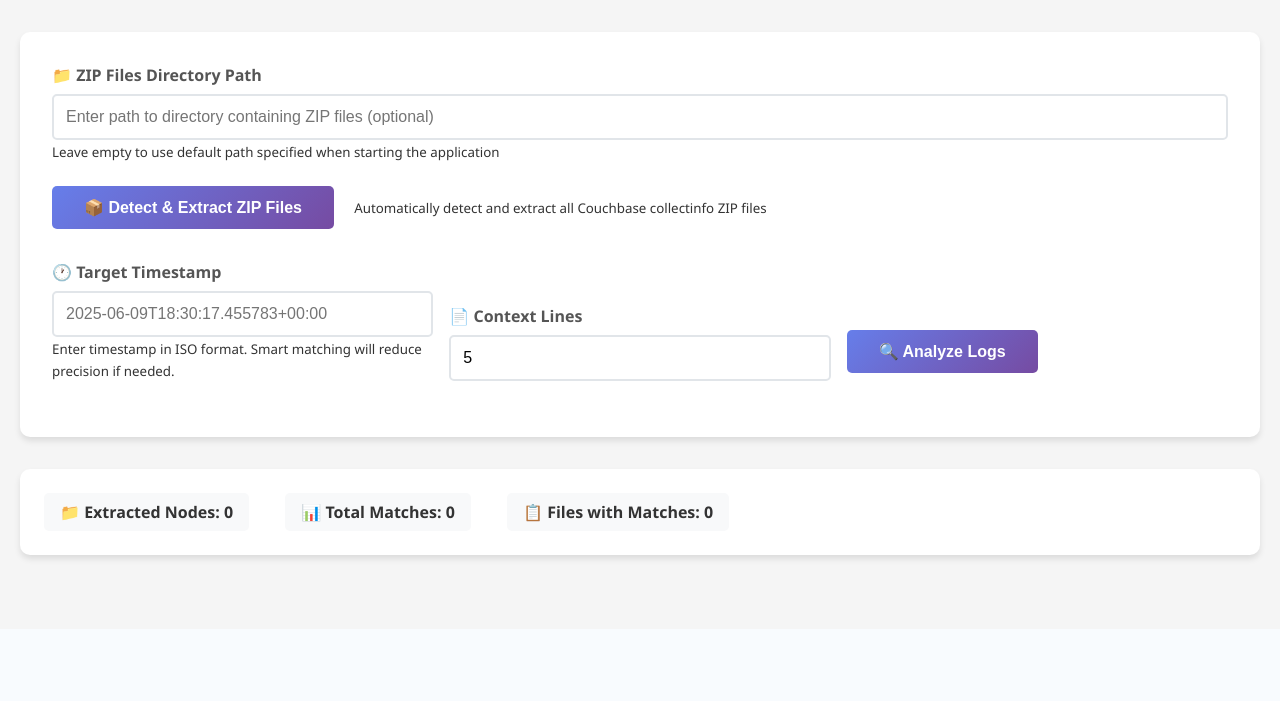
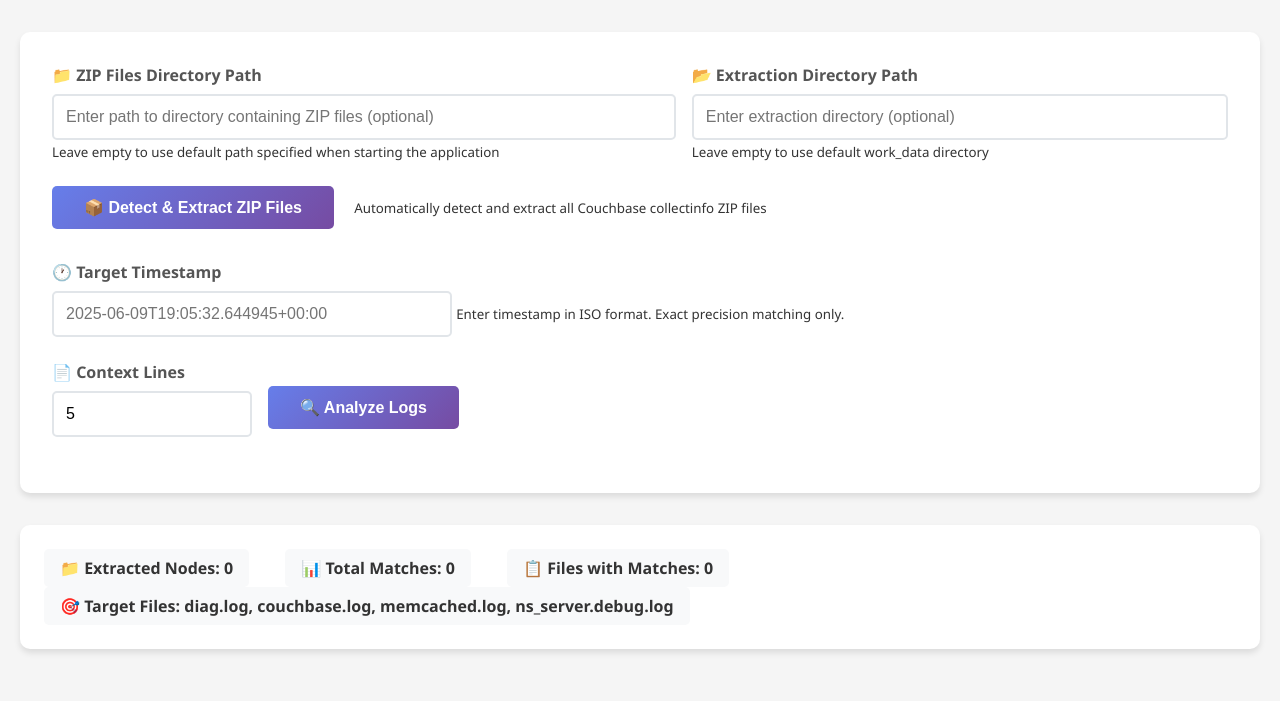
Before and after one commit to hbqdev/cbsupport_tools, a Flask app: page / in a window 1280 px wide. Shown: the part 171-872 px from the top of the page. Before the commit the page ends 733 px from the top, so only its background shows below. Run offline with Flask 3, Linux system fonts and the light colour scheme; data that the repository does not hold is empty.

Commit message:
timestamp

```diff
--- a/app.py
+++ b/app.py
@@ -26,10 +26,20 @@ class LogAnalyzer:
         self.work_dir.mkdir(exist_ok=True)
         self.zip_path = Path(zip_path)
         self.extracted_dirs = []
+        # Predefined list of log files to focus on
+        self.target_files = [
+            "diag.log",
+            "couchbase.log",
+            "memcached.log",
+            "ns_server.debug.log"
+        ]
 
-    def detect_and_extract_zips(self, custom_path: str = None) -> List[str]:
+    def detect_and_extract_zips(self, custom_path: str = None, custom_extract_path: str = None) -> List[str]:
         """Detect and extract all zip files in the specified directory."""
         search_path = Path(custom_path) if custom_path else self.zip_path
+        extract_base_dir = Path(custom_extract_path) if custom_extract_path else self.work_dir
+        extract_base_dir.mkdir(exist_ok=True)
+
         zip_files = glob.glob(str(search_path / "*.zip"))
         extracted = []
 
@@ -37,7 +47,7 @@ class LogAnalyzer:
             try:
                 with zipfile.ZipFile(zip_file, 'r') as zip_ref:
                     # Create extraction directory
-                    extract_dir = self.work_dir / Path(zip_file).stem
+                    extract_dir = extract_base_dir / Path(zip_file).stem
                     extract_dir.mkdir(exist_ok=True)
 
                     # Extract all files
@@ -54,14 +64,14 @@ class LogAnalyzer:
         self.extracted_dirs = extracted
         return extracted
 
-    def find_log_files(self, directory: str) -> List[str]:
-        """Find all .log files in a directory."""
-        log_files = []
+    def find_log_files(self, directory: str) -> Dict[str, str]:
+        """Find target log files in a directory and return as dict."""
+        log_files = {}
         for root, dirs, files in os.walk(directory):
             for file in files:
-                if file.endswith('.log'):
-                    log_files.append(os.path.join(root, file))
-        return sorted(log_files)
+                if file in self.target_files:
+                    log_files[file] = os.path.join(root, file)
+        return log_files
 
     def parse_timestamp(self, line: str) -> Optional[datetime]:
         """Extract and parse timestamp from a log line."""
@@ -77,73 +87,85 @@ class LogAnalyzer:
         return None
 
     def find_timestamp_matches(self, file_path: str, target_timestamp: str, context_lines: int = 5) -> List[Dict]:
-        """Find lines matching the target timestamp with progressively reduced precision."""
+        """Find lines matching the target timestamp with exact precision only."""
         matches = []
 
         try:
-            # Parse target timestamp
+            # Parse target timestamp to get the datetime object
             target_dt = date_parser.parse(target_timestamp)
 
-            # Different precision levels
-            precision_formats = [
-                "%Y-%m-%dT%H:%M:%S.%f",  # Full precision
-                "%Y-%m-%dT%H:%M:%S",     # Second precision
-                "%Y-%m-%dT%H:%M",        # Minute precision
-                "%Y-%m-%dT%H",           # Hour precision
-                "%Y-%m-%d",              # Day precision
-            ]
+            # Determine precision format based on user input
+            precision_format = self.detect_timestamp_precision(target_timestamp)
+            target_str = target_dt.strftime(precision_format)
 
             with open(file_path, 'r', encoding='utf-8', errors='ignore') as f:
                 lines = f.readlines()
 
-            # Try each precision level
-            for precision_format in precision_formats:
-                target_str = target_dt.strftime(precision_format)
+            # Only search for the exact precision provided by user
+            for i, line in enumerate(lines):
+                line_dt = self.parse_timestamp(line)
+                if line_dt:
+                    line_str = line_dt.strftime(precision_format)
+                    if line_str == target_str:
+                        # Get context lines
+                        start_idx = max(0, i - context_lines)
+                        end_idx = min(len(lines), i + context_lines + 1)
 
-                for i, line in enumerate(lines):
-                    line_dt = self.parse_timestamp(line)
-                    if line_dt:
-                        line_str = line_dt.strftime(precision_format)
-                        if line_str == target_str:
-                            # Get context lines
-                            start_idx = max(0, i - context_lines)
-                            end_idx = min(len(lines), i + context_lines + 1)
-
-                            context = {
-                                'line_number': i + 1,
-                                'matched_line': line.strip(),
-                                'precision': precision_format,
-                                'context_lines': [
-                                    {
-                                        'line_num': start_idx + j + 1,
-                                        'content': lines[start_idx + j].rstrip(),
-                                        'is_match': start_idx + j == i
-                                    }
-                                    for j in range(end_idx - start_idx)
-                                ]
-                            }
-                            matches.append(context)
-
-                # If we found matches at this precision, don't try lower precision
-                if matches:
-                    break
+                        context = {
+                            'line_number': i + 1,
+                            'matched_line': line.strip(),
+                            'precision': precision_format,
+                            'context_lines': [
+                                {
+                                    'line_num': start_idx + j + 1,
+                                    'content': lines[start_idx + j].rstrip(),
+                                    'is_match': start_idx + j == i
+                                }
+                                for j in range(end_idx - start_idx)
+                            ]
+                        }
+                        matches.append(context)
 
         except Exception as e:
             print(f"Error processing {file_path}: {e}")
 
         return matches
 
+    def detect_timestamp_precision(self, timestamp_str: str) -> str:
+        """Detect the precision level from user input and return appropriate format."""
+        # Remove timezone info for precision detection
+        clean_timestamp = timestamp_str.split('+')[0].split('-', 3)[-1] if '+' in timestamp_str else timestamp_str
+        clean_timestamp = clean_timestamp.split('Z')[0] if 'Z' in clean_timestamp else clean_timestamp
+
+        # Count the components to determine precision
+        if '.' in clean_timestamp:
+            return "%Y-%m-%dT%H:%M:%S.%f"  # Has microseconds
+        elif len(clean_timestamp.split(':')) == 3:
+            return "%Y-%m-%dT%H:%M:%S"     # Has seconds
+        elif len(clean_timestamp.split(':')) == 2:
+            return "%Y-%m-%dT%H:%M"        # Has minutes
+        elif 'T' in clean_timestamp and len(clean_timestamp.split('T')[1]) >= 2:
+            return "%Y-%m-%dT%H"           # Has hours
+        else:
+            return "%Y-%m-%d"              # Day only
+
     def analyze_logs(self, target_timestamp: str, context_lines: int = 5) -> Dict:
         """Analyze all extracted logs for the target timestamp."""
         results = {
             'timestamp': target_timestamp,
             'nodes': {},
+            'by_file': {},  # New: organize results by file type for easy comparison
             'summary': {
                 'total_nodes': 0,
                 'total_matches': 0,
-                'files_with_matches': 0
+                'files_with_matches': 0,
+                'available_files': self.target_files
             }
         }
+
+        # Initialize by_file structure
+        for file_name in self.target_files:
+            results['by_file'][file_name] = {}
 
         # Process each extracted directory (node)
         for extract_dir in self.extracted_dirs:
@@ -152,23 +174,43 @@ class LogAnalyzer:
 
             node_results = {
                 'log_files': {},
-                'total_matches': 0
+                'total_matches': 0,
+                'available_files': list(log_files.keys())
             }
 
-            for log_file in log_files:
-                file_name = os.path.basename(log_file)
-                matches = self.find_timestamp_matches(log_file, target_timestamp, context_lines)
+            # Process each target file
+            for file_name in self.target_files:
+                if file_name in log_files:
+                    log_file = log_files[file_name]
+                    matches = self.find_timestamp_matches(log_file, target_timestamp, context_lines)
 
-                if matches:
-                    node_results['log_files'][file_name] = {
-                        'file_path': log_file,
-                        'matches': matches
+                    if matches:
+                        file_data = {
+                            'file_path': log_file,
+                            'matches': matches
+                        }
+                        node_results['log_files'][file_name] = file_data
+                        node_results['total_matches'] += len(matches)
+                        results['summary']['files_with_matches'] += 1
+
+                        # Add to by_file structure for cross-node comparison
+                        results['by_file'][file_name][node_name] = file_data
+                    else:
+                        # File exists but no matches
+                        results['by_file'][file_name][node_name] = {
+                            'file_path': log_file,
+                            'matches': [],
+                            'no_matches': True
+                        }
+                else:
+                    # File doesn't exist in this node
+                    results['by_file'][file_name][node_name] = {
+                        'file_missing': True
                     }
-                    node_results['total_matches'] += len(matches)
-                    results['summary']['files_with_matches'] += 1
 
+            # Always include node in results (even if no matches) for comparison
+            results['nodes'][node_name] = node_results
             if node_results['total_matches'] > 0:
-                results['nodes'][node_name] = node_results
                 results['summary']['total_matches'] += node_results['total_matches']
 
         results['summary']['total_nodes'] = len(results['nodes'])
@@ -188,12 +230,14 @@ def detect_zips():
     try:
         data = request.get_json() or {}
         custom_path = data.get('zip_path')
-        extracted = analyzer.detect_and_extract_zips(custom_path)
+        custom_extract_path = data.get('extract_path')
+        extracted = analyzer.detect_and_extract_zips(custom_path, custom_extract_path)
         return jsonify({
             'success': True,
             'extracted_dirs': extracted,
             'count': len(extracted),
-            'search_path': str(custom_path or analyzer.zip_path)
+            'search_path': str(custom_path or analyzer.zip_path),
+            'extract_path': str(custom_extract_path or analyzer.work_dir)
         })
     except Exception as e:
         return jsonify({
@@ -243,8 +287,8 @@ def main():
                         help='Path to directory containing ZIP files (default: current directory)')
     parser.add_argument('--work-dir', '-w', default='work_data',
                         help='Directory for extracted files (default: work_data)')
-    parser.add_argument('--port', '-p', type=int, default=8080,
-                        help='Port to run the web server on (default: 8080)')
+    parser.add_argument('--port', '-p', type=int, default=9000,
+                        help='Port to run the web server on (default: 9000)')
 
     args = parser.parse_args()
 
--- a/templates/index.html
+++ b/templates/index.html
@@ -257,11 +330,33 @@
         .flex-row {
             display: flex;
             gap: 1rem;
-            align-items: end;
+            align-items: flex-end;
         }
 
         .flex-row .control-group {
             flex: 1;
+        }
+
+        .flex-row .control-group:last-child {
+            flex: 0 0 auto;
+        }
+
+        .bottom-controls {
+            display: flex;
+            gap: 1rem;
+            align-items: flex-end;
+        }
+
+        .bottom-controls .control-group:first-child {
+            flex: 0 0 200px;
+        }
+
+        .bottom-controls .control-group:last-child {
+            flex: 0 0 auto;
+        }
+
+        #timestamp {
+            max-width: 400px;
         }
 
         @media (max-width: 768px) {
@@ -294,17 +390,24 @@
                 </div>
 
                 <div class="control-group">
+                    <label for="extractPath">📂 Extraction Directory Path</label>
+                    <input type="text" id="extractPath" placeholder="Enter extraction directory (optional)">
+                    <small>Leave empty to use default work_data directory</small>
+                </div>
+            </div>
+
+            <div class="control-group">
                 <button class="btn" onclick="detectZips()">📦 Detect & Extract ZIP Files</button>
                 <small>Automatically detect and extract all Couchbase collectinfo ZIP files</small>
             </div>
 
-            <div class="flex-row">
             <div class="control-group">
                 <label for="timestamp">🕐 Target Timestamp</label>
-                    <input type="text" id="timestamp" placeholder="2025-06-09T18:30:17.455783+00:00">
-                    <small>Enter timestamp in ISO format. Smart matching will reduce precision if needed.</small>
+                <input type="text" id="timestamp" placeholder="2025-06-09T19:05:32.644945+00:00">
+                <small>Enter timestamp in ISO format. Exact precision matching only.</small>
             </div>
 
+            <div class="bottom-controls">
                 <div class="control-group">
                     <label for="contextLines">📄 Context Lines</label>
                     <input type="number" id="contextLines" value="5" min="1" max="20">
@@ -328,6 +431,10 @@
             <div class="status-item">
                 <span>📋 Files with Matches: </span>
                 <span id="fileCount">0</span>
+            </div>
+            <div class="status-item">
+                <span>🎯 Target Files: </span>
+                <span id="targetFiles">diag.log, couchbase.log, memcached.log, ns_server.debug.log</span>
             </div>
         </div>
 
@@ -381,12 +488,16 @@
 
         async function detectZips() {
             const zipPath = document.getElementById('zipPath').value.trim();
+            const extractPath = document.getElementById('extractPath').value.trim();
             showLoading('Detecting and extracting ZIP files...');
 
             try {
                 const requestBody = {};
                 if (zipPath) {
                     requestBody.zip_path = zipPath;
+                }
+                if (extractPath) {
+                    requestBody.extract_path = extractPath;
                 }
 
                 const response = await fetch('/api/detect-zips', {
@@ -401,7 +512,7 @@
                 hideLoading();
 
                 if (data.success) {
-                    showMessage(`✅ Successfully extracted ${data.count} ZIP files from ${data.search_path}`, 'success');
+                    showMessage(`✅ Successfully extracted ${data.count} ZIP files from ${data.search_path} to ${data.extract_path}`, 'success');
                     updateStatus();
                 } else {
                     showMessage(`❌ Error: ${data.error}`, 'error');
@@ -465,26 +576,63 @@
                 return;
             }
 
-            let html = '';
+            // Create tabbed interface
+            let html = '<div class="tab-nav">';
 
-            Object.entries(results.nodes).forEach(([nodeName, nodeData]) => {
+            // Create tabs for each file type
+            results.summary.available_files.forEach((fileName, index) => {
+                const activeClass = index === 0 ? 'active' : '';
+                html += `
+                    <button class="tab-btn ${activeClass}" onclick="showTab('${fileName}')">
+                        📄 ${fileName}
+                    </button>
+                `;
+            });
+
+            html += '</div>';
+
+            // Create tab content for each file type
+            results.summary.available_files.forEach((fileName, index) => {
+                const activeClass = index === 0 ? 'active' : '';
+                html += `
+                    <div class="tab-content ${activeClass}" id="tab-${fileName}">
+                        ${generateFileComparison(fileName, results.by_file[fileName], results.nodes)}
+                    </div>
+                `;
+            });
+
+            content.innerHTML = html;
+            container.style.display = 'block';
+        }
+
+        function generateFileComparison(fileName, fileData, allNodes) {
+            const nodeCount = Object.keys(allNodes).length;
+            let gridClass = 'single-node';
+
+            if (nodeCount === 2) gridClass = 'two-nodes';
+            else if (nodeCount === 3) gridClass = 'three-nodes';
+            else if (nodeCount > 3) gridClass = 'many-nodes';
+
+            let html = `<div class="file-comparison ${gridClass}">`;
+
+            // Display each node's data for this file
+            Object.entries(allNodes).forEach(([nodeName, nodeData]) => {
                 html += `
                     <div class="node-section">
                         <div class="node-header">
-                            🖥️ Node: ${nodeName} (${nodeData.total_matches} matches)
+                            🖥️ ${nodeName}
                         </div>
-                        <div style="padding: 1rem;">
+                        <div class="node-content">
                 `;
 
-                Object.entries(nodeData.log_files).forEach(([fileName, fileData]) => {
-                    html += `
-                        <div class="log-file">
-                            <div class="log-file-header">
-                                📄 ${fileName} (${fileData.matches.length} matches)
-                            </div>
-                    `;
+                const nodeFileData = fileData[nodeName];
 
-                    fileData.matches.forEach((match, matchIndex) => {
+                if (nodeFileData && nodeFileData.file_missing) {
+                    html += `<div class="file-missing">📋 ${fileName} not found in this node</div>`;
+                } else if (nodeFileData && nodeFileData.no_matches) {
+                    html += `<div class="no-matches">📄 ${fileName} exists but no timestamp matches found</div>`;
+                } else if (nodeFileData && nodeFileData.matches && nodeFileData.matches.length > 0) {
+                    nodeFileData.matches.forEach((match, matchIndex) => {
                         html += `
                             <div class="log-match">
                                 <div class="match-header">
@@ -497,7 +645,7 @@
                             const lineClass = contextLine.is_match ? 'context-line match' : 'context-line';
                             html += `
                                 <div class="${lineClass}">
-                                    <span class="line-number">${contextLine.line_num}:</span>${escapeHtml(contextLine.content)}
+                                    ${escapeHtml(contextLine.content)}
                                 </div>
                             `;
                         });
@@ -507,9 +655,9 @@
                             </div>
                         `;
                     });
-
-                    html += '</div>';
-                });
+                } else {
+                    html += `<div class="file-missing">📋 ${fileName} not processed</div>`;
+                }
 
                 html += `
                         </div>
@@ -517,8 +665,22 @@
                 `;
             });
 
-            content.innerHTML = html;
-            container.style.display = 'block';
+            html += '</div>';
+            return html;
+        }
+
+        function showTab(fileName) {
+            // Hide all tabs and remove active class
+            document.querySelectorAll('.tab-content').forEach(tab => {
+                tab.classList.remove('active');
+            });
+            document.querySelectorAll('.tab-btn').forEach(btn => {
+                btn.classList.remove('active');
+            });
+
+            // Show selected tab and add active class
+            document.getElementById(`tab-${fileName}`).classList.add('active');
+            event.target.classList.add('active');
         }
 
         function escapeHtml(text) {
```
Also changed, not shown: other parts of templates/index.html (+97 -23 lines), 1 other file. Lines whose indentation alone changed are shown as unchanged.
